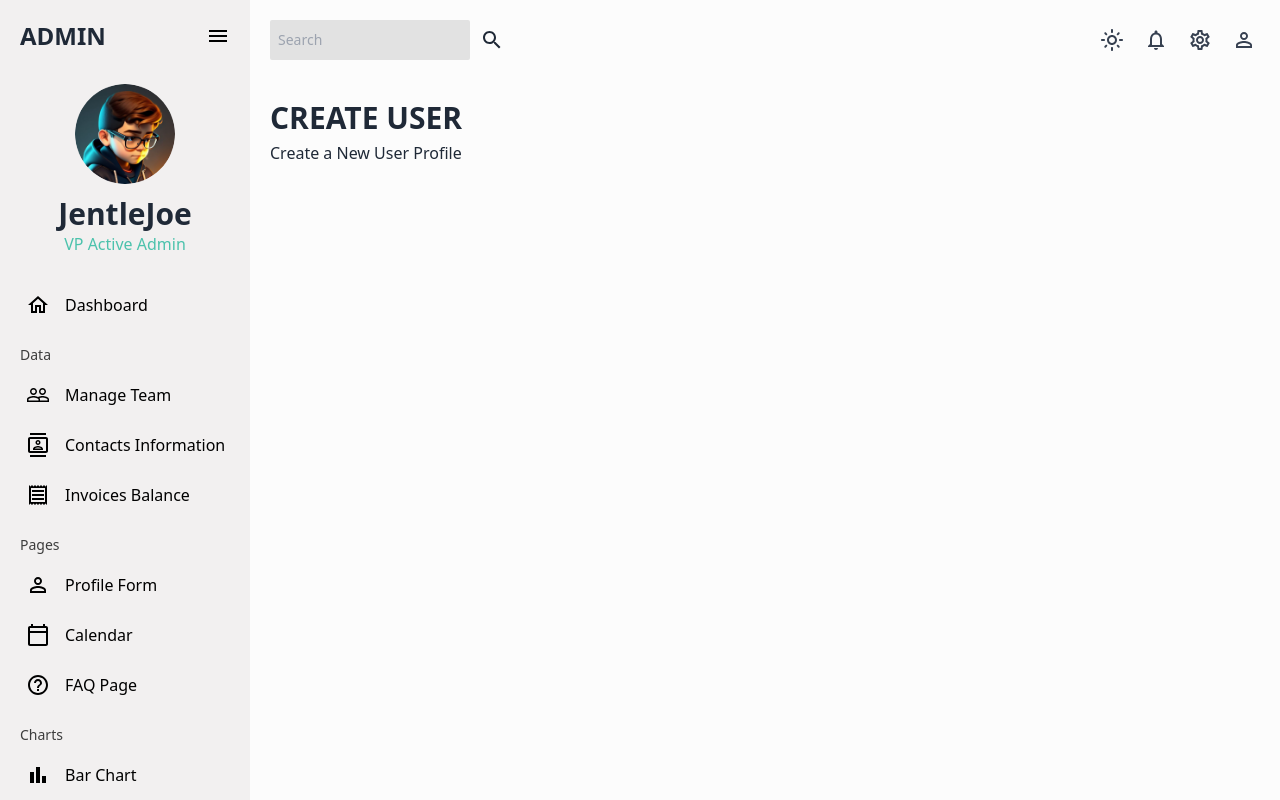
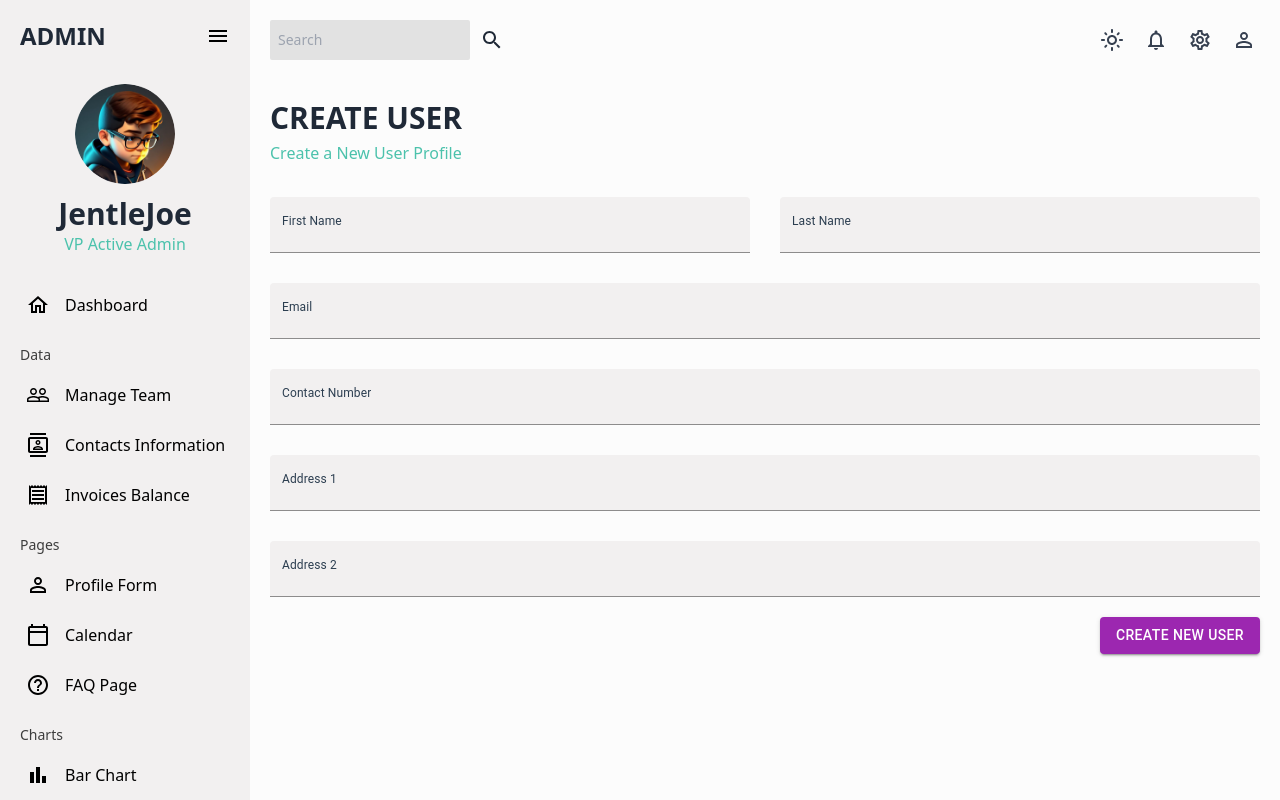
Before and after one commit to JentleJoe/react-admin, a React (Vite) app: page /form in a window 1280 px wide. Built offline with nearby package versions, Linux system fonts and the light colour scheme.

Commit message:
built form component

```diff
--- a/src/components/Header.jsx
+++ b/src/components/Header.jsx
@@ -6,7 +6,7 @@ const Header = ({ title, subtitle }) => {
   return (
     <div className={`mb-8 mt-10`}>
         <h2 className={`font-bold ${theme.text} text-3xl sm:mb-[5px] `}>{title}</h2>
-        <h2 className={`${theme.text} `}>{subtitle}</h2>
+        <h2 className={`text-[#4CC2AC] `}>{subtitle}</h2>
     </div>
   )
 }
--- a/src/scenes/form/Form.jsx
+++ b/src/scenes/form/Form.jsx
@@ -1,9 +1,17 @@
 import { Formik } from "formik"
 import * as Yup from 'yup';
 import { Header } from "../../components"
+import { useMediaQuery } from "@mui/material";
+import {TextField} from "@mui/material";
+import {Box} from "@mui/material";
+import {Button} from "@mui/material";
+import { useTheme } from "../../theme/ThemeContext";
 
 
 const Form = () => {
+    const { theme, isDarkMode } = useTheme()
+
+    const isNonMobile = useMediaQuery("(min-width:600px)")
 
     const phoneRegExp = /^((\+[1-9]{1,4}[ -]?)|(\([0-9]{2,3}\)[ -]?)|([0-9]{2,4})[ -]?)*?[0-9]{3,4}[ -]?[0-9]{3,4}$/;
 
@@ -32,6 +40,44 @@ const Form = () => {
         console.log(values)
     }
 
+    const colors = {
+        inputBackground: '#f2f0f0',
+        inputHoverBg: '#e6f3ff',
+        inputFocusBg: '#ffffff',
+        labelColor: '#2c3e50'
+    }
+
+    const typography = {
+        inputFontSize: '16px',
+        labelFontSize: '12px',
+        helperTextSize: '12px'
+    }
+
+    const textFieldStyles = {
+        '& .MuiFilledInput-root': {
+            backgroundColor: colors.inputBackground,
+            '&:hover': {
+                backgroundColor: colors.inputHoverBg
+            },
+            '&.Mui-focused': {
+                backgroundColor: colors.inputFocusBg
+            }
+        },
+        '& .MuiFilledInput-input': {
+            fontSize: typography.inputFontSize,
+        },
+        '& .MuiInputLabel-root': {
+            fontSize: typography.labelFontSize,
+            color: colors.labelColor,
+            '&.Mui-focused': {
+                color: colors.labelColor
+            }
+        },
+        '& .MuiFormHelperText-root': {
+            fontSize: typography.helperTextSize
+        }
+    }
+
   return (
     <div>
         <Header title="CREATE USER" subtitle="Create a New User Profile" />
@@ -41,9 +87,118 @@ const Form = () => {
             validationSchema={userSchema}
         >
             {({ values, errors, touched, handleBlur, handleChange, handleSubmit }) => (
-                <form className="grid gap-8 grid-cols-4 ">
-
-                </form>
+                <form onSubmit={handleSubmit}>
+                <Box
+                  display="grid"
+                  gap="30px"
+                  gridTemplateColumns="repeat(4, minmax(0, 1fr))"
+                  sx={{
+                    "& > div": { gridColumn: isNonMobile ? undefined : "span 4" },
+                  }}
+                >
+                  <TextField
+                    fullWidth
+                    variant="filled"
+                    type="text"
+                    label="First Name"
+                    onBlur={handleBlur}
+                    onChange={handleChange}
+                    value={values.firstName}
+                    name="firstName"
+                    error={!!touched.firstName && !!errors.firstName}
+                    helperText={touched.firstName && errors.firstName}
+                    sx={{
+                        gridColumn: "span 2",
+                        ...textFieldStyles,
+                    }}
+                  />
+                  <TextField
+                    fullWidth
+                    variant="filled"
+                    type="text"
+                    label="Last Name"
+                    onBlur={handleBlur}
+                    onChange={handleChange}
+                    value={values.lastName}
+                    name="lastName"
+                    error={!!touched.lastName && !!errors.lastName}
+                    helperText={touched.lastName && errors.lastName}
+                    sx={{
+                        gridColumn: "span 2",
+                        ...textFieldStyles,
+                    }}
+                  />
+                  <TextField
+                    fullWidth
+                    variant="filled"
+                    type="text"
+                    label="Email"
+                    onBlur={handleBlur}
+                    onChange={handleChange}
+                    value={values.email}
+                    name="email"
+                    error={!!touched.email && !!errors.email}
+                    helperText={touched.email && errors.email}
+                    sx={{
+                        gridColumn: "span 4",
+                        ...textFieldStyles,
+                    }}
+                  />
+                  <TextField
+                    fullWidth
+                    variant="filled"
+                    type="text"
+                    label="Contact Number"
+                    onBlur={handleBlur}
+                    onChange={handleChange}
+                    value={values.contact}
+                    name="contact"
+                    error={!!touched.contact && !!errors.contact}
+                    helperText={touched.contact && errors.contact}
+                    sx={{
+                        gridColumn: "span 4",
+                        ...textFieldStyles,
+                    }}
+                  />
+                  <TextField
+                    fullWidth
+                    variant="filled"
+                    type="text"
+                    label="Address 1"
+                    onBlur={handleBlur}
+                    onChange={handleChange}
+                    value={values.address1}
+                    name="address1"
+                    error={!!touched.address1 && !!errors.address1}
+                    helperText={touched.address1 && errors.address1}
+                    sx={{
+                        gridColumn: "span 4",
+                        ...textFieldStyles,
+                    }}
+                  />
+                  <TextField
+                    fullWidth
+                    variant="filled"
+                    type="text"
+                    label="Address 2"
+                    onBlur={handleBlur}
+                    onChange={handleChange}
+                    value={values.address2}
+                    name="address2"
+                    error={!!touched.address2 && !!errors.address2}
+                    helperText={touched.address2 && errors.address2}
+                    sx={{
+                        gridColumn: "span 4",
+                        ...textFieldStyles,
+                    }}
+                  />
+                </Box>
+                <Box display="flex" justifyContent="end" mt="20px">
+                  <Button type="submit" color="secondary" variant="contained">
+                    Create New User
+                  </Button>
+                </Box>
+              </form>
             )}
         </Formik>
     </div>
```
